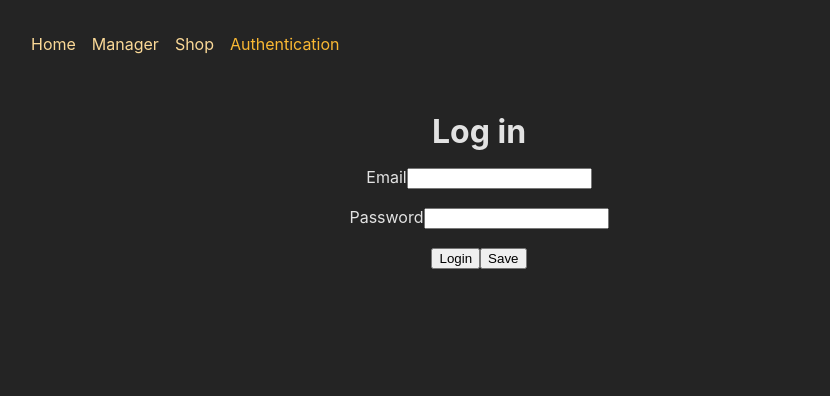
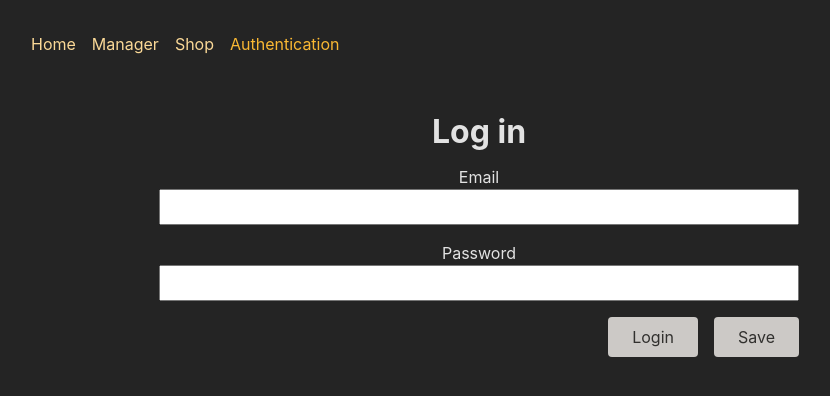
Before and after one commit to TomaszKoniecznyIT/tgb, a React (Create React App) app: page /auth in a window 1280 px wide. Shown: the top 396 px of the page, without its empty margins (161-991 px from the left). Built offline with nearby package versions, Linux system fonts and the light colour scheme.

Commit message:
adding AuthForm.module.css

```diff
--- a/src/components/AuthForm.js
+++ b/src/components/AuthForm.js
@@ -1,9 +1,11 @@
 import { Form } from "react-router-dom";
+
+import classes from "./AuthForm.module.css";
 
 function AuthForm() {
   return (
     <>
-      <Form>
+      <Form className={classes.form}>
         <h1>Log in</h1>
         <p>
           <label htmlFor="email">Email</label>
@@ -13,7 +15,7 @@ function AuthForm() {
           <label htmlFor="image">Password</label>
           <input id="password" type="password" name="password" required />
         </p>
-        <div>
+        <div className={classes.actions}>
           <button>Login</button>
           <button>Save</button>
         </div>
--- a/src/components/AuthForm.module.css
+++ b/src/components/AuthForm.module.css
@@ -0,0 +1,48 @@
+.form {
+  max-width: 40rem;
+  margin: 2rem auto;
+}
+
+.form label,
+.form input,
+.form textarea {
+  display: block;
+  width: 100%;
+}
+
+.form input,
+.form textarea {
+  font: inherit;
+  padding: 0.25rem;
+}
+
+.actions {
+  display: flex;
+  gap: 1rem;
+  justify-content: flex-end;
+  align-items: center;
+}
+
+.actions button {
+  font: inherit;
+  cursor: pointer;
+  padding: 0.5rem 1.5rem;
+  border-radius: 4px;
+  background-color: var(--color-gray-300);
+  color: var(--color-gray-800);
+  border: none;
+}
+
+.actions a {
+  text-decoration: none;
+  background-color: transparent;
+  color: var(--color-gray-300);
+}
+
+.actions button:hover {
+  background-color: var(--color-primary-300);
+}
+
+.actions a:hover {
+  background-color: var(--color-gray-800);
+}
```
